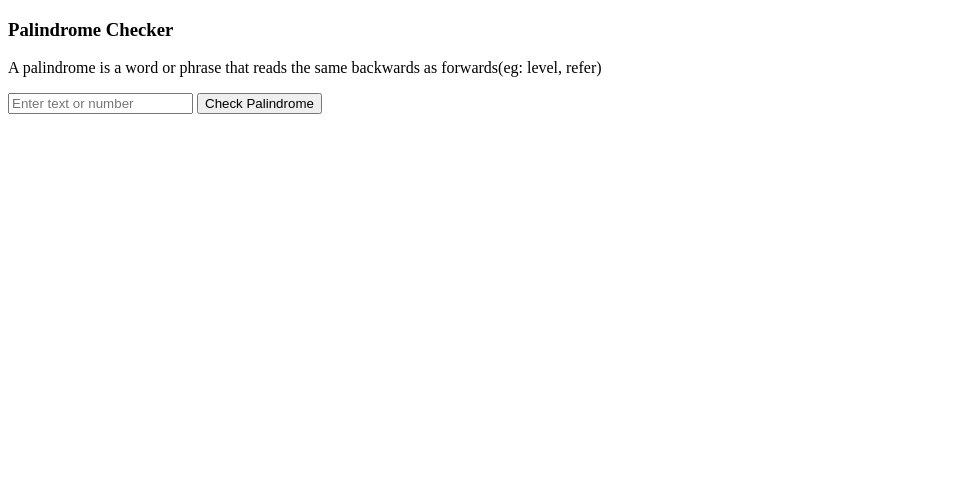
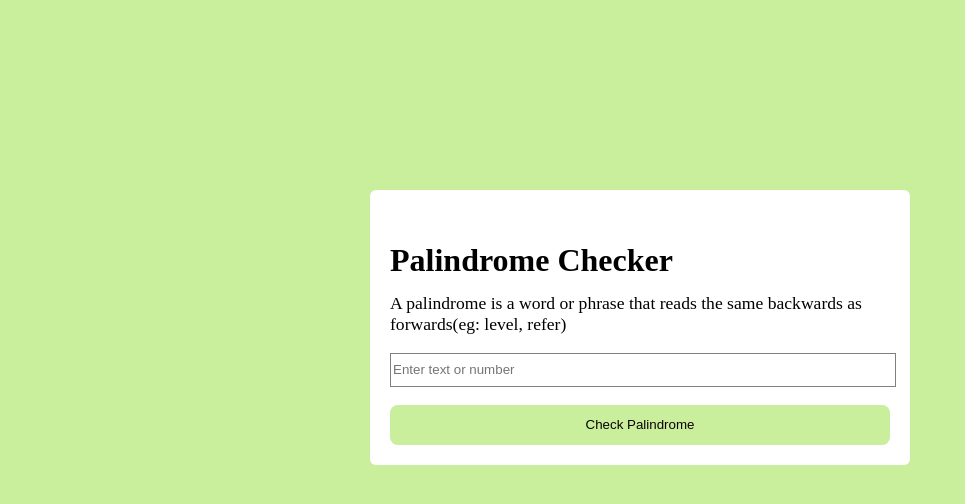
Before and after one commit to SanjilaGangaju/PalindromeChecker, a plain HTML site: page index.html in a window 1280 px wide. Shown: the whole page, without its empty margins (0-965 px from the left). Drawn offline with Linux system fonts and the light colour scheme.

Commit message:
added the styles

```diff
--- a/index.html
+++ b/index.html
@@ -4,6 +4,7 @@
     <meta charset="UTF-8">
     <meta name="viewport" content="width=device-width, initial-scale=1.0">
     <title>Palindrome Checker</title>
+    <link rel="stylesheet" href="styles.css"/>
 </head>
 <body>
     <main>
@@ -13,7 +14,9 @@
                 <p>A palindrome is a word or phrase that reads the same backwards as forwards(eg: level, refer)</p>
                 <input type="text" id="text-input" placeholder="Enter text or number"/>
                 <button id="check-button">Check Palindrome</button>
+                <div class="result"><p>Result Display Section</p></div>
             </div>
+
         </div>
     </main>
 
--- a/styles.css
+++ b/styles.css
@@ -0,0 +1,54 @@
+:root {
+  --main-color: rgb(201, 238, 156);
+}
+body {
+  background-color: var(--main-color);
+}
+.container {
+  display: flex;
+  align-items: center;
+  justify-content: center;
+  margin: 190px auto;
+}
+.wrapper {
+  width: 500px;
+  background-color: #fff;
+  border-radius: 6px;
+  text-align: center;
+  padding: 20px;
+}
+.wrapper h3 {
+  font-size: 2rem;
+  text-align: left;
+}
+.wrapper p {
+  text-align: left;
+  font-size: 1.1rem;
+  margin-top: -18px;
+}
+#text-input {
+  text-align: left;
+  width: 100%;
+  height: 30px;
+  border: 1px solid grey;
+}
+#check-button {
+  margin-top: 18px;
+  width: 100%;
+  height: 40px;
+  background-color: var(--main-color);
+  outline: none;
+  border-radius: 8px;
+  border: none;
+  color: #0b0404;
+
+
+}
+.result {
+  margin-top: 40px;
+  display: flex;
+  align-items: center;
+  justify-content: center;
+  color: rgb(153, 84, 84);
+  display: none;
+}
```
